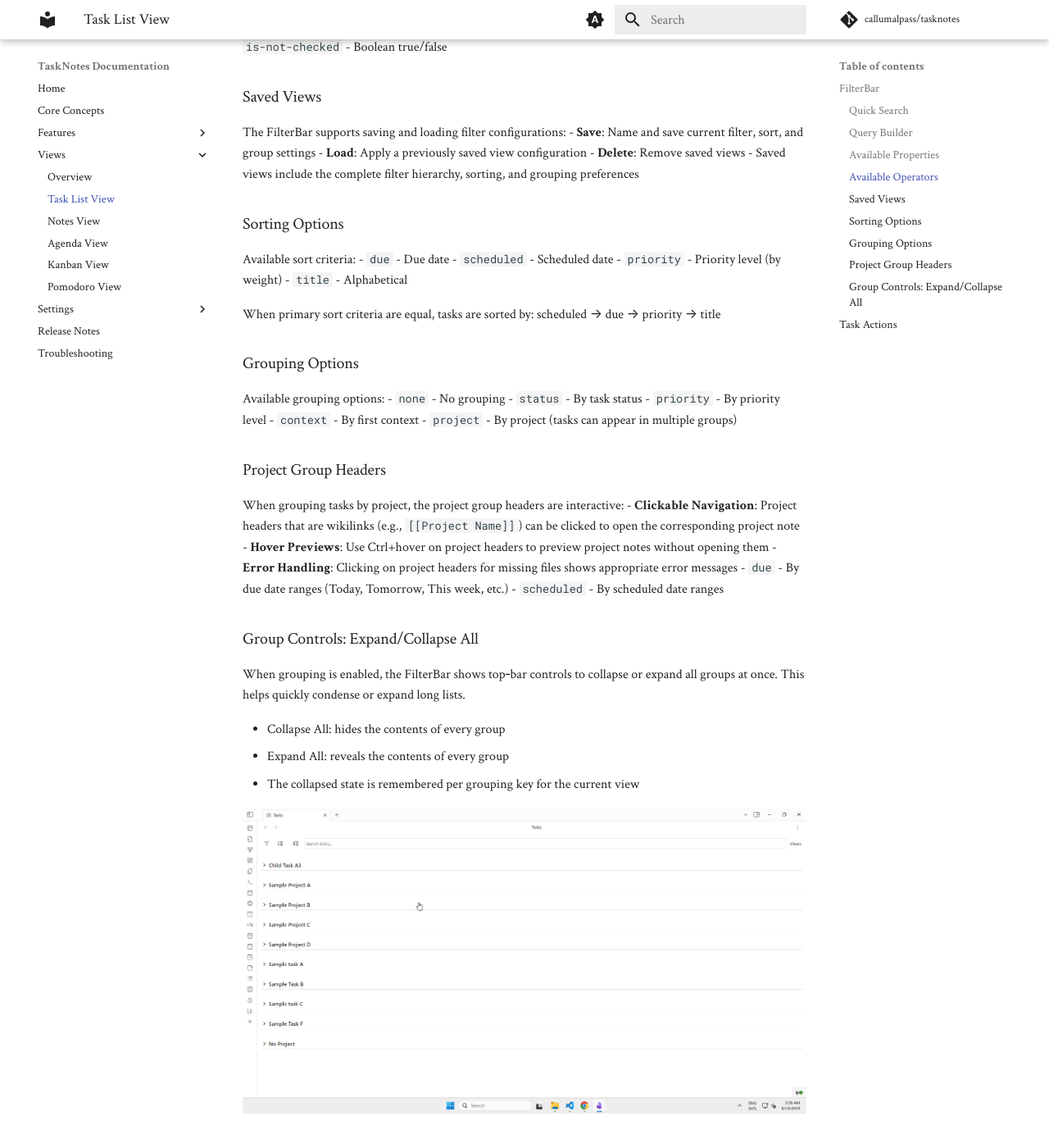
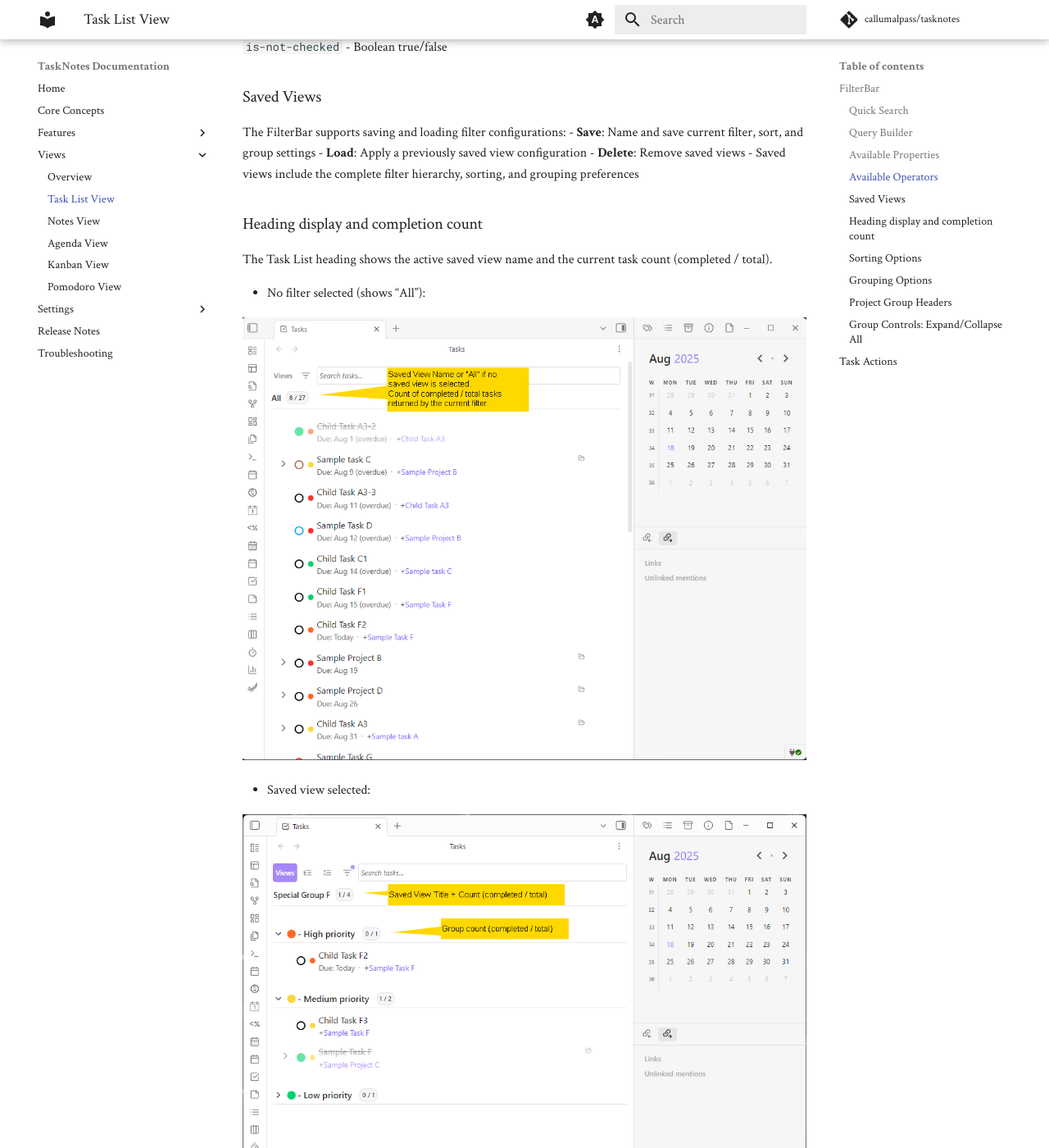
Before and after one commit to thisisthedave/tasknotes, an MkDocs documentation site: the page built from docs/views/task-list.md, in a window 1280 px wide and 1400 px high, scrolled down 1638 px. Shown: the whole window at 82% size. Built offline with MkDocs 1.6.1 and Material for MkDocs 9.7.7, drawn with Linux system fonts in a browser that asks for light colours; comment, search, counter and statistics services are not loaded.

Commit message:
feat(docs): add saved view heading screenshots and agenda collapsible groups demo\n\n- Task List: add screenshots for heading showing saved view name and completed/total\n- Subtasks Widget: add screenshot showing saved view name and counts in widget header\n- Agenda: add GIF demonstrating saved view heading, counts, and collapsible date groups (with Expand/Collapse All)\n- Include assets (PNG/GIF) under docs/assets

```diff
--- a/docs/views/task-list.md
+++ b/docs/views/task-list.md
@@ -86,6 +86,19 @@ The FilterBar supports saving and loading filter configurations:
 - **Delete**: Remove saved views
 - Saved views include the complete filter hierarchy, sorting, and grouping preferences
 
+
+### Heading display and completion count
+
+The Task List heading shows the active saved view name and the current task count (completed / total).
+
+- No filter selected (shows “All”):
+
+![Saved view heading with count (no filter)](../assets/tasklist_filter_name+count_no_filter.png)
+
+- Saved view selected:
+
+![Saved view heading with count (with filter)](../assets/tasklist_filter_name+count_with_filter.png)
+
 ### Sorting Options
 
 Available sort criteria:
```
Also changed, not shown: docs/features/inline-tasks.md (+7 -0 lines), docs/views/agenda-view.md (+9 -0 lines), docs/assets/agenda-collapsible-group-and-item-count.gif (added), docs/assets/subtask_view_nam+count+task_count.png (added), docs/assets/tasklist_filter_name+count_no_filter.png (added), docs/assets/tasklist_filter_name+count_with_filter.png (added).
